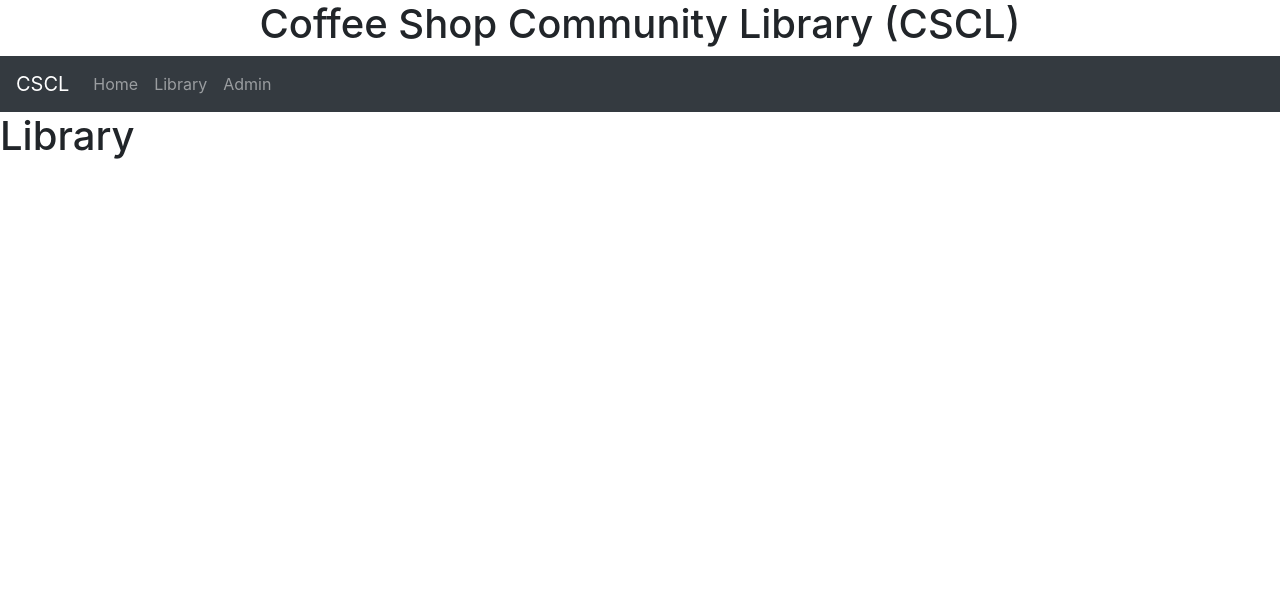
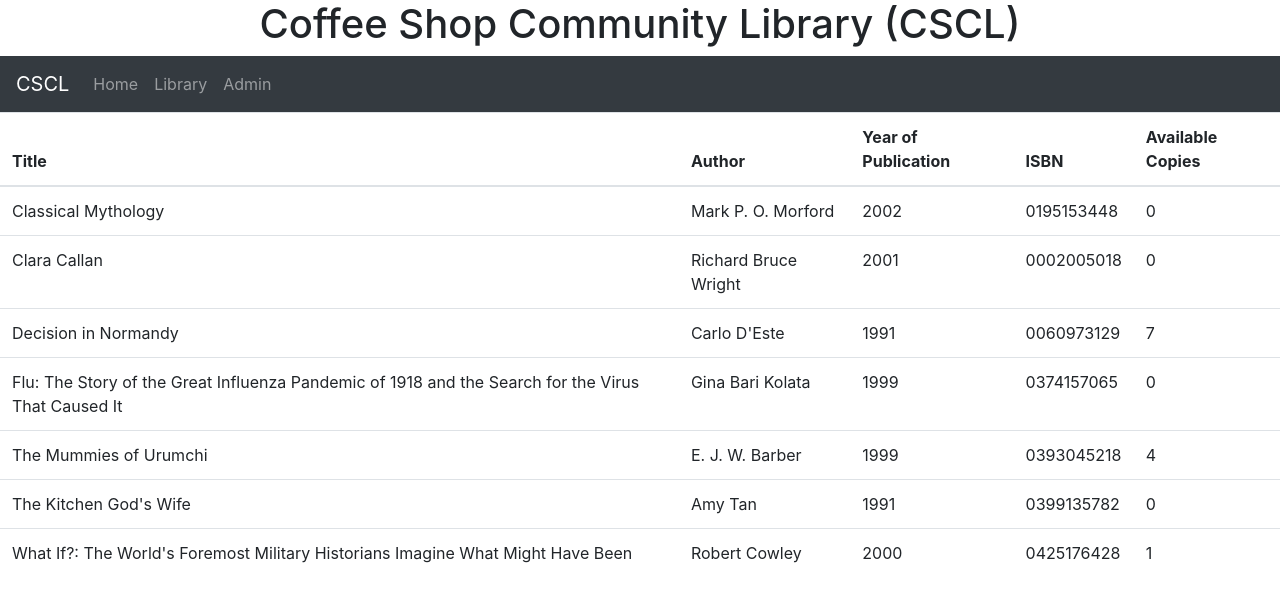
Before and after one commit to luisjgarcia/CoffeeShop11, a React (Create React App) app: page /Library in a window 1280 px wide. Shown: the top 602 px of the page. Built offline with nearby package versions, Linux system fonts and the light colour scheme.

Commit message:
Add fake books server

```diff
--- a/package.json
+++ b/package.json
@@ -3,6 +3,7 @@
   "version": "0.1.0",
   "private": true,
   "dependencies": {
+    "axios": "^0.19.2",
     "bootstrap": "^4.4.1",
     "font-awesome": "^4.7.0",
     "react": "^16.13.1",
--- a/src/App.js
+++ b/src/App.js
@@ -5,6 +5,7 @@ import NavBar from "./components/navbar";
 import Library from "./components/library";
 import Home from "./components/home";
 import Admin from "./components/admin";
+// import axios from "axios";
 
 class App extends Component {
   render() {
--- /dev/null
+++ b/src/components/books.jsx
@@ -0,0 +1,36 @@
+import React, { Component } from "react";
+import { getBooks } from "../services/fakeBooksService";
+
+class Books extends Component {
+  state = {
+    books: getBooks(),
+  };
+  render() {
+    return (
+      <table className="table">
+        <thead>
+          <tr>
+            <th>Title</th>
+            <th>Author</th>
+            <th>Year of Publication</th>
+            <th>ISBN</th>
+            <th>Available Copies</th>
+          </tr>
+        </thead>
+        <tbody>
+          {this.state.books.map((book) => (
+            <tr>
+              <td>{book.title}</td>
+              <td>{book.author}</td>
+              <td>{book.publication_year}</td>
+              <td>{book.isbn}</td>
+              <td>{book.available}</td>
+            </tr>
+          ))}
+        </tbody>
+      </table>
+    );
+  }
+}
+
+export default Books;
--- a/src/components/library.jsx
+++ b/src/components/library.jsx
@@ -1,9 +1,10 @@
 import React, { Component } from "react";
+import Books from "./books";
 
 class Library extends Component {
   state = {};
   render() {
-    return <h1>Library</h1>;
+    return <Books />;
   }
 }
 
--- /dev/null
+++ b/src/services/fakeBooksService.js
@@ -0,0 +1,71 @@
+const books = [
+  {
+    isbn: "0195153448",
+    title: "Classical Mythology",
+    author: "Mark P. O. Morford",
+    publication_year: 2002,
+    publisher: "Oxford University Press",
+    copies: "2",
+    available: "0",
+  },
+  {
+    isbn: "0002005018",
+    title: "Clara Callan",
+    author: "Richard Bruce Wright",
+    publication_year: 2001,
+    publisher: "HarperFlamingo Canada",
+    copies: 2,
+    available: 0,
+  },
+  {
+    isbn: "0060973129",
+    title: "Decision in Normandy",
+    author: "Carlo D'Este",
+    publication_year: 1991,
+    publisher: "HarperPerennial",
+    copies: 9,
+    available: 7,
+  },
+  {
+    isbn: "0374157065",
+    title:
+      "Flu: The Story of the Great Influenza Pandemic of 1918 and the Search for the Virus That Caused It",
+    author: "Gina Bari Kolata",
+    publication_year: 1999,
+    publisher: "Farrar Straus Giroux",
+    copies: 1,
+    available: 0,
+  },
+  {
+    isbn: "0393045218",
+    title: "The Mummies of Urumchi",
+    author: "E. J. W. Barber",
+    publication_year: 1999,
+    publisher: "W. W. Norton &amp; Company",
+    copies: 7,
+    available: 4,
+  },
+  {
+    isbn: "0399135782",
+    title: "The Kitchen God's Wife",
+    author: "Amy Tan",
+    publication_year: 1991,
+    publisher: "Putnam Pub Group",
+    copies: 1,
+    available: 0,
+  },
+  {
+    isbn: "0425176428",
+    title:
+      "What If?: The World's Foremost Military Historians Imagine What Might Have Been",
+    author: "Robert Cowley",
+    publication_year: 2000,
+    publisher: "Berkley Publishing Group",
+    copies: 6,
+    available: 1,
+  },
+];
+
+export function getBooks() {
+  return books;
+}
```
Also changed, not shown: 1 other file (tests, documents, lock files or other folders).
